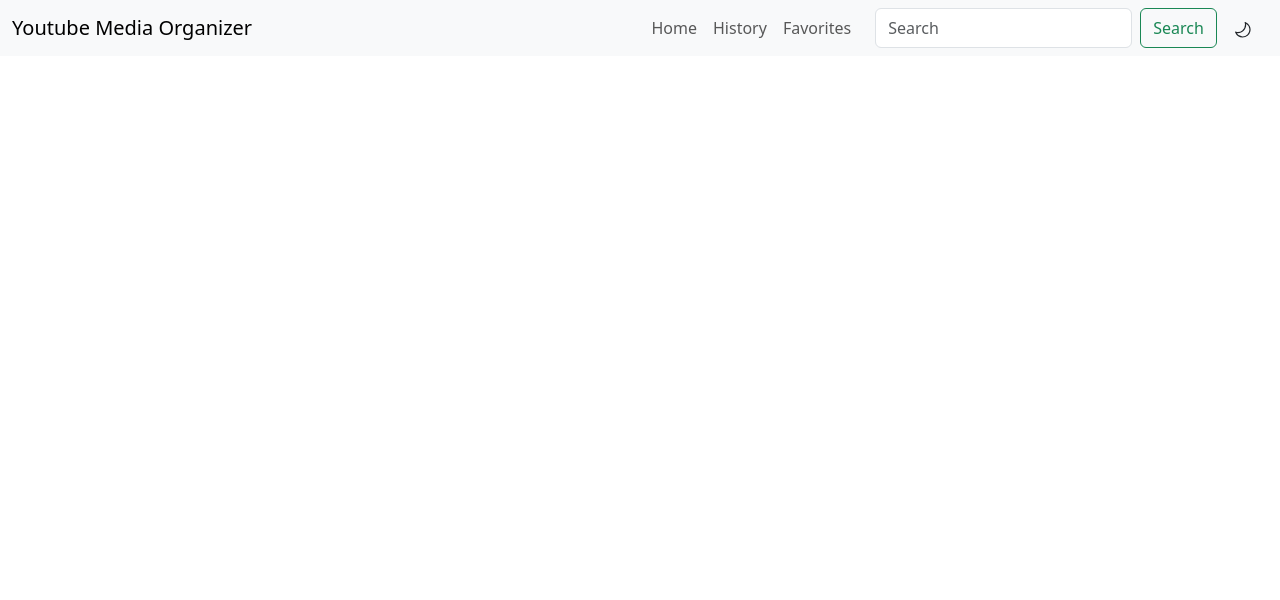
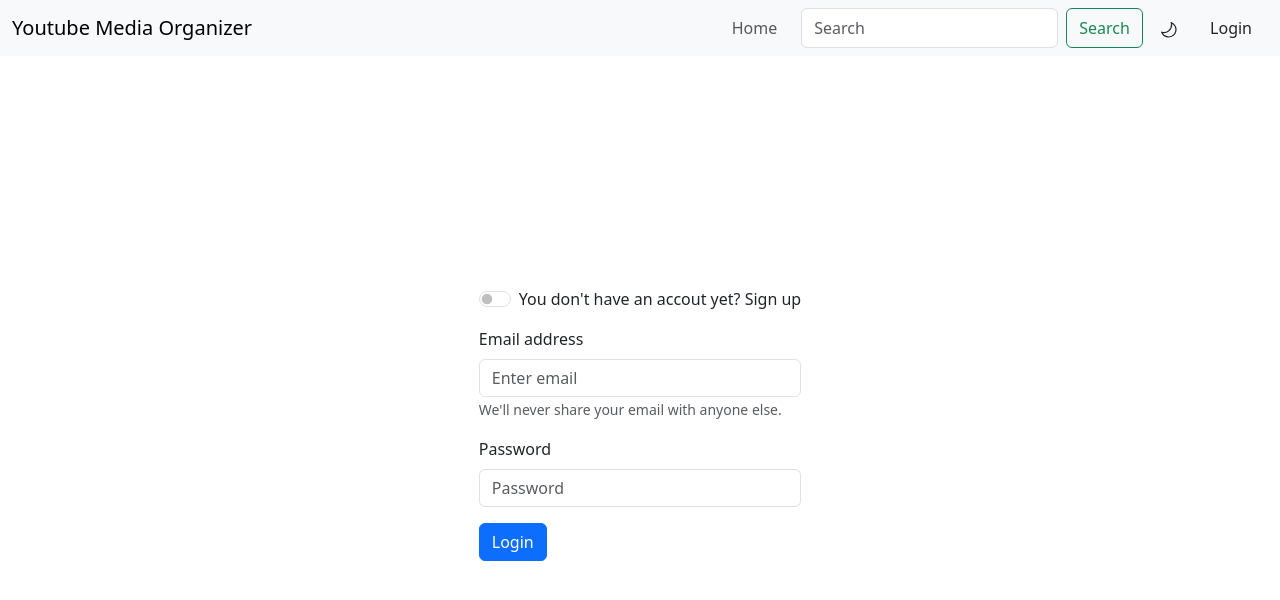
Before and after one commit to CristiScarlat/yt-media-organizer-reactJS, a React (Create React App) app: page /login in a window 1280 px wide. Shown: the top 600 px of the page. Built offline with nearby package versions, Linux system fonts and the light colour scheme; no server answers.

Commit message:
add firebase auth signup, login, logout

```diff
--- a/package.json
+++ b/package.json
@@ -9,6 +9,7 @@
     "axios": "^1.4.0",
     "bootstrap": "^5.3.1",
     "file-saver": "^2.0.5",
+    "firebase": "^10.8.1",
     "lodash": "^4.17.21",
     "react": "^18.2.0",
     "react-bootstrap": "^2.8.0",
--- a/src/App.js
+++ b/src/App.js
@@ -4,7 +4,8 @@ import Home from "./pages/home";
 import History from "./pages/history";
 import Modal from "./components/modal/modal";
 import FavoritesPage from "./pages/favorites";
-
+import PrivateRoute from "./components/privateRoute/privateRoute";
+import LoginPage from "./pages/login";
 
 function App() {
   return (
@@ -12,8 +13,9 @@ function App() {
       <Header />
         <Routes>
           <Route index element={<Home />} />
-          <Route path="/history" element={<History />} />
-          <Route path="/favorites" element={<FavoritesPage />} />
+          <Route path="/history" element={<PrivateRoute><History /></PrivateRoute>} />
+          <Route path="/favorites" element={<PrivateRoute><FavoritesPage /></PrivateRoute>} />
+          <Route path="/login" element={<LoginPage/>}/>
         </Routes>
         <Modal />
     </Router>
--- a/src/components/header/header.js
+++ b/src/components/header/header.js
@@ -14,7 +14,7 @@ import { ytSearch } from "../../services/yt";
 
 const Header = () => {
     const [offcanvasState, setOffcanvasState] = useState(false);
-    const { setDarkMode, darkMode, setData, setSearchHistory, searchHistory, setSearchTerm } = useContext(Ctx);
+    const { setDarkMode, darkMode, setData, setSearchHistory, searchHistory, setSearchTerm, user, handleSignout} = useContext(Ctx);
     const expand = 'lg'
 
     const location = useLocation();
@@ -50,12 +50,18 @@ const Header = () => {
             }
         }
         if (location.pathname === "/") return;
-        navigate("/")
+        navigate("/");
     }
 
     const handleCloseOffcanvas = () => {
         setOffcanvasState(false);
     }
+
+    const redirectToLogin = () => {
+        navigate("/login");
+    }
+
+    console.log("este user", user)
 
     return (
         <>
@@ -86,8 +92,8 @@ const Header = () => {
                         <Offcanvas.Body>
                             <Nav className="justify-content-end flex-grow-1 pe-3" onChange={() => console.log("on select")}>
                                 <Link to="/" className={`${location.pathname === "/" ? "nav-link-current" : ""} nav-link`} onClick={handleCloseOffcanvas}>Home</Link>
-                                <Link to="/history" className={`${location.pathname === "/history" ? "nav-link-current" : ""} nav-link`} onClick={handleCloseOffcanvas}>History</Link>
-                                <Link to="/favorites" className={`${location.pathname === "/favorites" ? "nav-link-current" : ""} nav-link`} onClick={handleCloseOffcanvas}>Favorites</Link>
+                                {user && <Link to="/history" className={`${location.pathname === "/history" ? "nav-link-current" : ""} nav-link`} onClick={handleCloseOffcanvas}>History</Link>}
+                                {user && <Link to="/favorites" className={`${location.pathname === "/favorites" ? "nav-link-current" : ""} nav-link`} onClick={handleCloseOffcanvas}>Favorites</Link>}
                             </Nav>
                             <Form className="d-lg-flex d-none" onSubmit={handleSearchTerm} name="search">
                                 <Form.Control
@@ -103,6 +109,11 @@ const Header = () => {
                                 {darkMode ? <button className="button-no-style ms-lg-3 p-0" onClick={handleDarkMode}><span className="me-2 d-lg-none">Dark Mode</span><GoSun size="1.2rem" color="white" /></button>
                                     :
                                     <button className="button-no-style ms-lg-3 p-0" onClick={handleDarkMode} ><span className="me-2 d-lg-none">Light Mode</span><GoMoon size="1.2rem" /></button>}
+                            </div>
+                            <div className="ms-0 me-3 d-flex align-items-center" style={{ cursor: "pointer" }}>
+                                {user ? <button className="button-no-style ms-lg-3 p-0" onClick={handleSignout}>Sign out</button>
+                                    :
+                                    <button className="button-no-style ms-lg-3 p-0" onClick={redirectToLogin}>Login</button>}
                             </div>
                         </Offcanvas.Body>
                     </Navbar.Offcanvas>
--- /dev/null
+++ b/src/components/privateRoute/privateRoute.js
@@ -0,0 +1,16 @@
+import { useContext } from "react";
+import { Ctx } from "../../context/store";
+import { Navigate } from "react-router-dom";
+
+const PrivateRoute = ({children}) => {
+    const { user } = useContext(Ctx);
+
+    if(user){
+        return <>{children}</>
+    }
+    else {
+        return <Navigate to="/login" />
+    }
+}
+
+export default PrivateRoute;
--- a/src/context/store.js
+++ b/src/context/store.js
@@ -1,4 +1,5 @@
 import { createContext, useState } from "react";
+import { auth, signOut } from "../firebase/fb";
 
 export const Ctx = createContext();
 
@@ -28,7 +29,15 @@ const Provider = ({ children }) => {
         data: null
     });
 
+    //TODO setUser also in sassionStorage
+    const [user, setUser] = useState();
 
+    const handleSignout = () => {
+        signOut(auth)
+        .then((res) => {
+            setUser(null)
+        })
+    }
 
     return <Ctx.Provider
     value={{
@@ -43,7 +52,10 @@ const Provider = ({ children }) => {
         modalData,
         setModalData,
         favorites,
-        setFavorites
+        setFavorites,
+        user,
+        setUser,
+        handleSignout
     }}>{children}</Ctx.Provider>
 }
 
--- /dev/null
+++ b/src/firebase/fb.js
@@ -0,0 +1,18 @@
+import { initializeApp } from "firebase/app";
+import { getAuth, createUserWithEmailAndPassword, signInWithEmailAndPassword, signOut } from "firebase/auth"
+
+const firebaseConfig = {
+    apiKey: process.env.REACT_APP_FIREBASE_apiKey,
+    authDomain: process.env.REACT_APP_FIREBASE_authDomain,
+    projectId: process.env.REACT_APP_FIREBASE_projectId,
+    storageBucket: process.env.REACT_APP_FIREBASE_storageBucket,
+    messagingSenderId: process.env.REACT_APP_FIREBASE_messagingSenderId,
+    appId: process.env.REACT_APP_FIREBASE_appId,
+    measurementId: process.env.REACT_APP_FIREBASE_measurementId
+};
+
+const app = initializeApp(firebaseConfig);
+
+const auth = getAuth(app);
+
+export { auth, createUserWithEmailAndPassword, signInWithEmailAndPassword, signOut }
--- a/src/pages/home.js
+++ b/src/pages/home.js
@@ -1,4 +1,4 @@
-import { useContext, useEffect, useState } from "react";
+import { useContext, useState } from "react";
 import { Ctx } from "../context/store";
 import { ytSearch } from "../services/yt";
 import PreviewCard from "../components/previewCard/previewCard";
@@ -83,7 +83,7 @@ const Home = () => {
     }
 
     //TODO add empty heart for items not add yet to favorites
-    //TODO investigate download not working on mobile
+    //TODO investigate download not working on mobile - it is now working
     //TODO investigate touch and longtouch for file navigation on mobile
 
     return (
--- /dev/null
+++ b/src/pages/login.js
@@ -0,0 +1,97 @@
+import { useContext, useState } from 'react';
+import Button from 'react-bootstrap/Button';
+import Form from 'react-bootstrap/Form';
+import { Ctx } from "../context/store";
+import { LOGIN_TYPE } from "../utils/constants";
+import { auth, createUserWithEmailAndPassword, signInWithEmailAndPassword } from "../firebase/fb";
+
+const LoginPage = () => {
+
+    const { darkMode, setUser } = useContext(Ctx);
+    const [signup, setSignup] = useState(false);
+
+    const handleSignup = (loginType, loginData) => {
+        if (loginType === LOGIN_TYPE.emailPsw) {
+            console.log("signup")
+            createUserWithEmailAndPassword(auth, loginData.email, loginData.psw)
+                .then((userCredential) => {
+                    // Signed up
+                    const user = userCredential.user;
+                    console.log("login", user)
+                    setUser(user)
+                    // ...
+                })
+                .catch((error) => {
+                    const errorCode = error.code;
+                    const errorMessage = error.message;
+                    console.log({ errorCode, errorMessage })
+                    // ..
+                });
+        }
+    }
+
+    const handleLogin = (loginType, loginData) => {
+        if (loginType === LOGIN_TYPE.emailPsw) {
+            signInWithEmailAndPassword(auth, loginData.email, loginData.psw)
+                .then((userCredential) => {
+                    console.log(userCredential)
+                    // Signed in
+                    const user = userCredential.user;
+                    setUser(user)
+                    // ...
+                })
+                .catch((error) => {
+                    const errorCode = error.code;
+                    const errorMessage = error.message;
+                    console.log({ errorCode, errorMessage })
+                });
+        }
+    }
+
+    const handleSubmit = (e) => {
+        e.preventDefault();
+        const email = e.target[1].value;
+        const psw = e.target[2].value;
+        if (signup) {
+            handleSignup(LOGIN_TYPE.emailPsw, { email, psw });
+        }
+        else {
+            handleLogin(LOGIN_TYPE.emailPsw, { email, psw });
+        }
+    }
+
+    return (
+        <main className={`${darkMode && "dark-mode"} mt-lg-5 d-flex`}>
+            <Form style={{ maxWidth: "40rem", margin: "auto" }} onSubmit={handleSubmit}>
+                <Form.Check
+                    className="mb-3"
+                    type="switch"
+                    id="signup/signin"
+                    label="You don't have an accout yet? Sign up"
+                    value={signup}
+                    onChange={() => setSignup(!signup)}
+                />
+                <Form.Group className="mb-3" controlId="formBasicEmail">
+                    <Form.Label>Email address</Form.Label>
+                    <Form.Control type="email" placeholder="Enter email" />
+                    <Form.Text className="text-muted">
+                        We'll never share your email with anyone else.
+                    </Form.Text>
+                </Form.Group>
+
+                <Form.Group className="mb-3" controlId="formBasicPassword">
+                    <Form.Label>Password</Form.Label>
+                    <Form.Control type="password" placeholder="Password" />
+                </Form.Group>
+                {/* <Form.Group className="mb-3" controlId="formBasicCheckbox">
+                    <Form.Check type="checkbox" label="Check me out" />
+                </Form.Group> */}
+                <Button variant="primary" type="submit">
+                    {signup ? "Sign up" : "Login"}
+                </Button>
+            </Form>
+        </main>
+    )
+}
+
+export default LoginPage;
--- /dev/null
+++ b/src/utils/constants.js
@@ -0,0 +1,4 @@
+export const LOGIN_TYPE = {
+    emailPsw: "emailPsw",
+    withGoogle: "withGoogle"
+}
```
Also changed, not shown: 1 other file (tests, documents, lock files or other folders).
